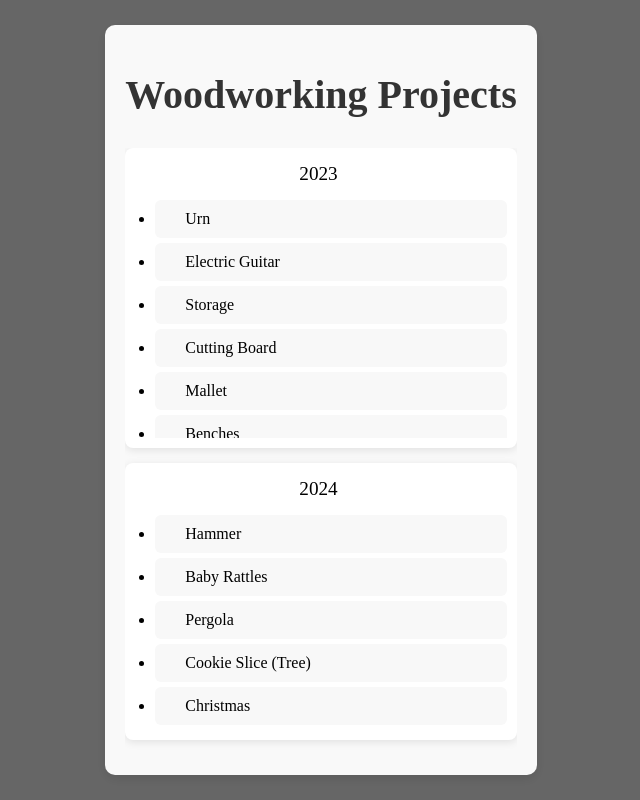
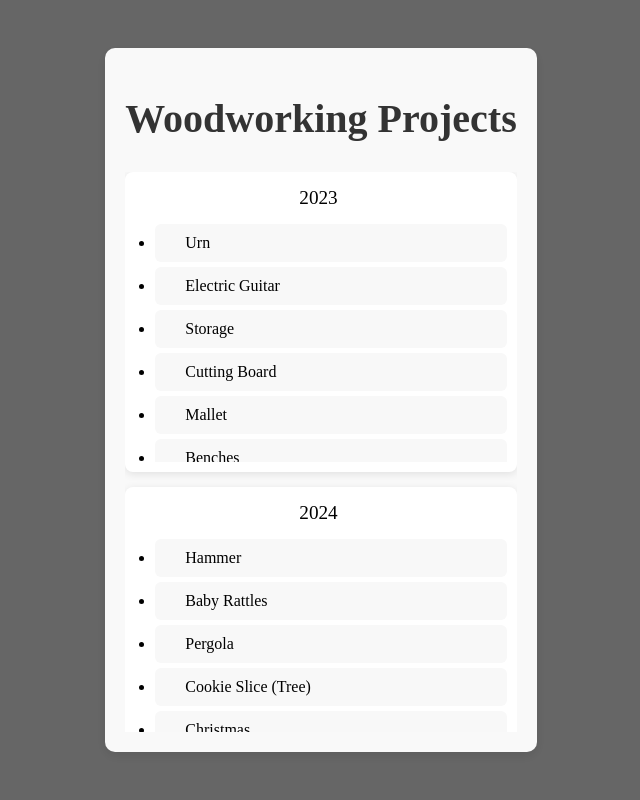
Before and after one commit to rbrock44/woodworking-projects, an Angular app: page / in a window 1280 px wide. Shown: the whole page, without its empty margins (319-959 px from the left). Built offline with nearby package versions, Linux system fonts and the light colour scheme.

Commit message:
enhance the scroll bars

```diff
--- a/src/app/app.component.scss
+++ b/src/app/app.component.scss
@@ -11,6 +11,7 @@
 }
 
 .container {
+  max-height: 90vh;
   margin: 0 auto;
   padding: 20px;
   background-color: #f9f9f9;
@@ -28,6 +29,7 @@
 .links-section {
   margin-top: 30px;
   overflow-y: auto;
+  max-height: 70vh;
 }
 
 .list-group {
```
